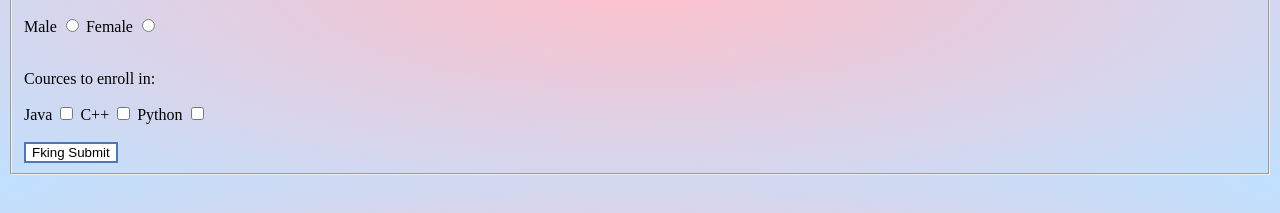
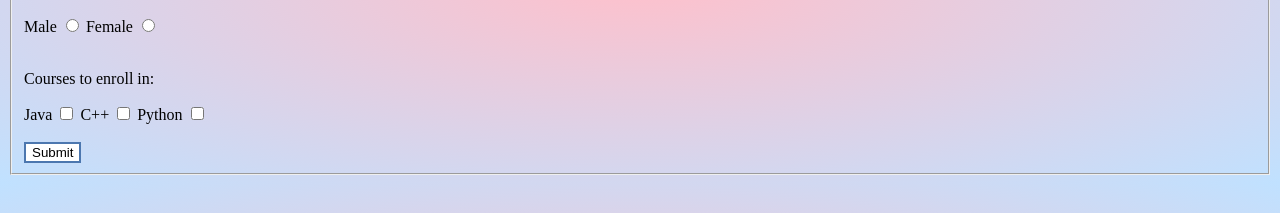
Before and after one commit to Parul1651/2010991651DailyPractice, a plain HTML site: page 4.15July2022/day2.html in a window 1280 px wide. Shown: the part 223-436 px from the top of the page. Drawn offline with Linux system fonts and the light colour scheme.

Commit message:
new changes in day2.html commited

```diff
--- a/4.15July2022/day2.html
+++ b/4.15July2022/day2.html
@@ -80,7 +80,7 @@
             <br><br>
 
 
-            <p>Cources to enroll in:</p>
+            <p>Courses to enroll in:</p>
             <label for="checkbox">Java</label>
             <input type="checkbox" id="course" name="cources">
             <label for="checkbox">C++</label>
@@ -90,7 +90,7 @@
             <input type="checkbox" id="course" name="cources">
             <br><br>
 
-            <button class="button">Fking Submit</button>
+            <button class="button">Submit</button>
 
         </fieldset>
 
```
